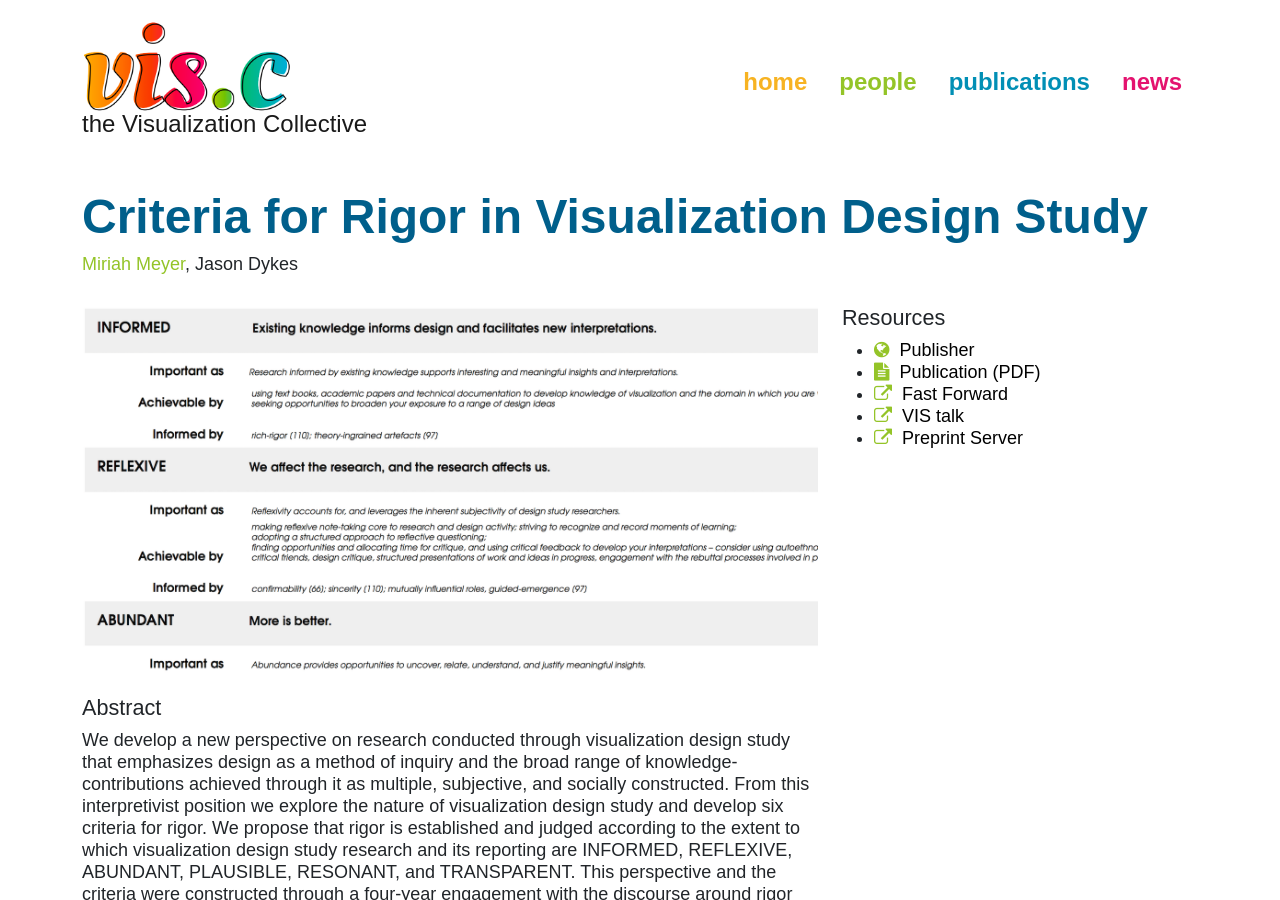
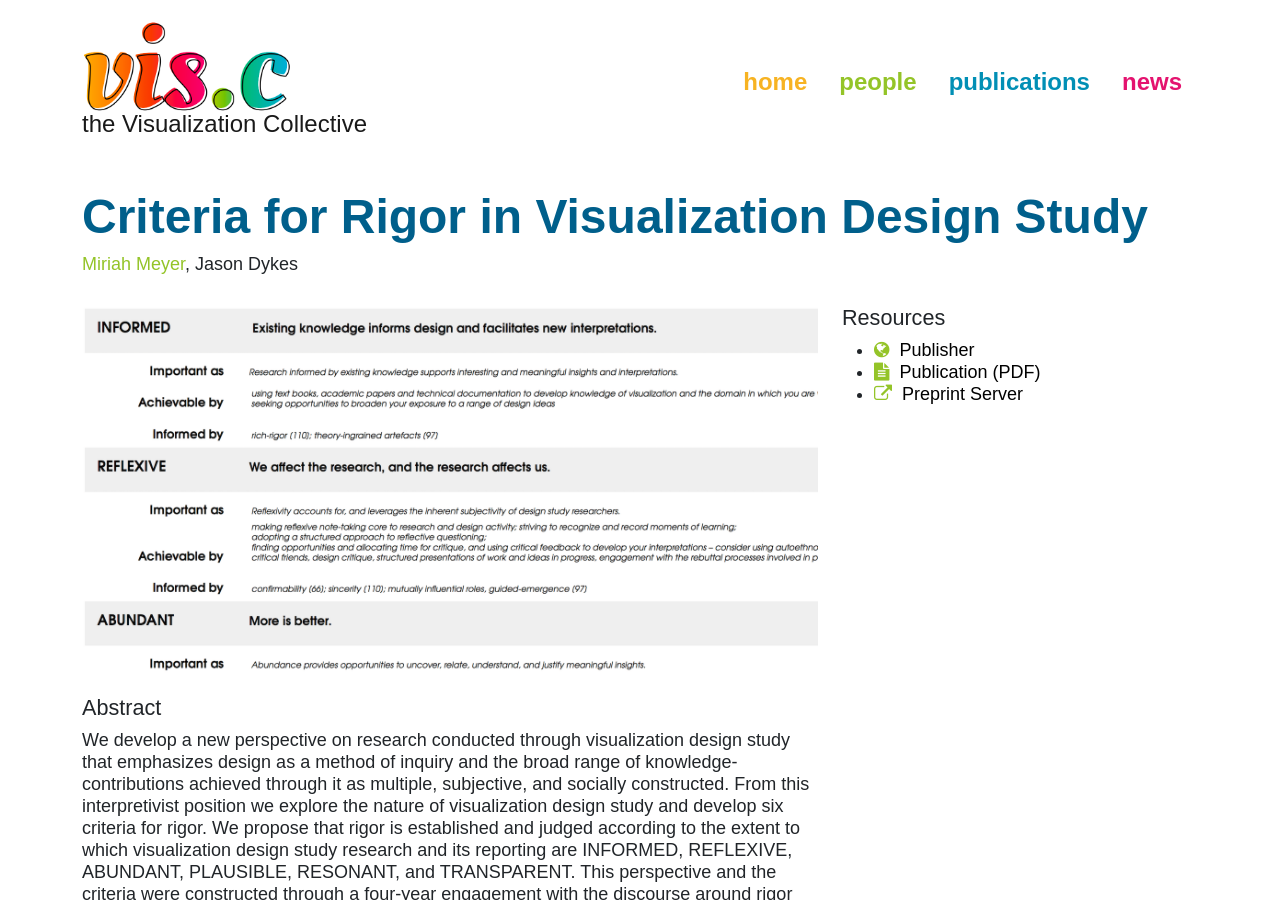
Before and after one commit to visidlab/visidlab.github.io, a Jekyll site: the page built from _publications/2019_infovis_criteria.md, in a window 1280 px wide and 900 px high. Built offline with Jekyll 4.4.1, drawn with Linux system fonts in a browser that asks for light colours; some web fonts are replaced; some of the changed lines change nothing that is shown.

Commit message:
Update 2019_infovis_criteria.md

```diff
--- a/_publications/2019_infovis_criteria.md
+++ b/_publications/2019_infovis_criteria.md
@@ -42,35 +42,12 @@ award:
 # Use if this paper is linked to an internal project. This will link to the project site
 # project:
 
-# Use this if you have an external project website
-external-project:
 
-# The reference to the video entry
-# video:
-# The reference to the preview viedo entry
-videos:
- - name: "Fast Forward"
-   youtube-id:
-   file: 2019_infovis_criteria_preview.mov
- - name: "VIS talk"
-   vimeo-id: 369711672
-   file: 2019_infovis_criteria.mp4
 
 # the prerint
-pdf: 2019_infovis_criteria.pdf
-# A supplement PDF
-# supplement:
+pdf: https://sci.utah.edu/~vdl/papers/2019_infovis_criteria.pdf
 
-# Extra supplements, such as talk slides, data sets, etc.
-supplements:
-#- name: General UpSet
-#  # use link instead of abslink if you want to link to the master directory
-#  abslink: http://vials.io/talk/
-#  # defaults to a download icon, use this if you want a link-out icon
-#  linksym: true
 
-# Link to the repository where the code is hostet
-#code:
 
 # Link to an official preprint server
 preprint_server: https://arxiv.org/pdf/1907.08495.pdf
```
